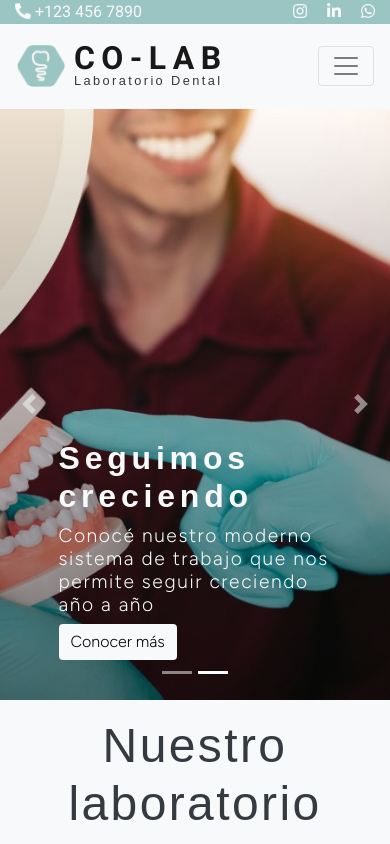
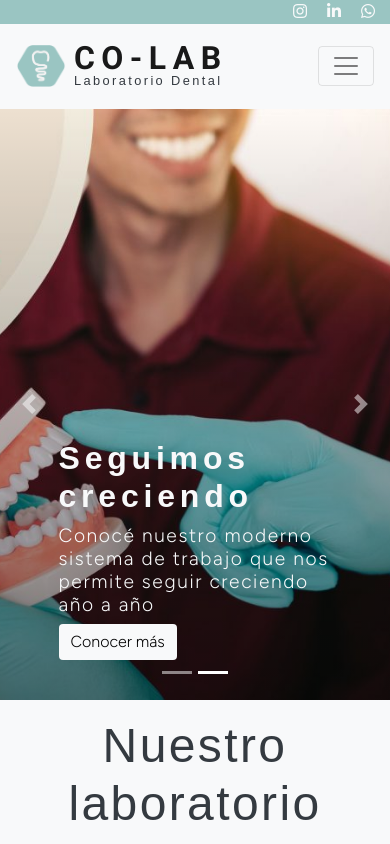
Before and after one commit to fedecores/colab-2.0, a website: page index.html in a window 390 px wide. Shown: the top 844 px of the page. Drawn offline with nearby package versions, Linux system fonts and the light colour scheme; files that its build step writes are made by us from their sources; a web font is replaced by a local one.

Commit message:
Update index.html

```diff
--- a/index.html
+++ b/index.html
@@ -27,7 +27,7 @@
         <div class="container">
             <div class="row align-items-center">
                 <div class="col text-left">
-                    <div class="ml-auto">
+                    <div class="ml-auto d-none d-md-block">
                         <i class="fas fa-phone-alt"></i>
                         <span>+123 456 7890</span>
                     </div>
```
